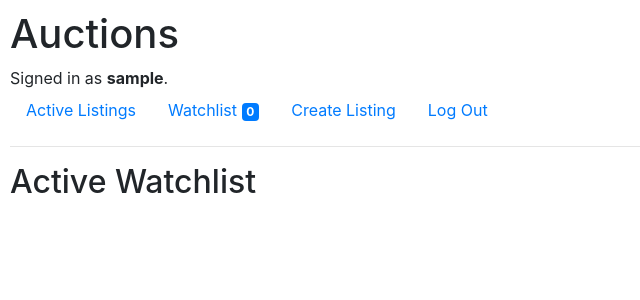
After one commit to rvino-123/commerce, a Django app: page /auctions/watchlist in a window 1280 px wide. The commit adds this page. Shown: the top 300 px of the page, without its empty margins (0-640 px from the left). Run offline with Django 3.2, Linux system fonts and the light colour scheme; the visitor is signed in with stand-in values (Sample User, id 1); data that the repository does not hold is empty; some libraries are stand-ins or nearby versions.

Commit message:
Added Watchlist Functionality

```diff
--- a/auctions/models.py
+++ b/auctions/models.py
@@ -3,7 +3,8 @@ from django.db import models
 
 
 class User(AbstractUser):
-    pass
+    def get_watchlist_count(self):
+        return len(self.listings.all())
 
 
 class Category(models.Model):
@@ -15,9 +16,10 @@ class Listing(models.Model):
     description = models.TextField()
     category = models.ForeignKey(Category, on_delete=models.CASCADE)
     starting_bid = models.FloatField()
-    user_id = models.ForeignKey(User, on_delete=models.CASCADE)
+    owner = models.ForeignKey(User, on_delete=models.CASCADE)
     active = models.BooleanField(default=True)
     image = models.ImageField()
+    watchers = models.ManyToManyField(User, related_name="listings")
 
     def get_highest_bid(self):
        if len(self.bid_set.all()) > 0:
--- a/auctions/templates/auctions/layout.html
+++ b/auctions/templates/auctions/layout.html
@@ -21,11 +21,14 @@
                 <a class="nav-link" href="{% url 'index' %}">Active Listings</a>
             </li>
             {% if user.is_authenticated %}
+            <li>
+                <a class="nav-link" href="{% url 'watchlist' %}">Watchlist <span class="badge badge-primary">{{ user.get_watchlist_count }}</span></a>
+            </li>
+            <li class="nav-item">
+                <a class="nav-link" href="{% url 'create'%}">Create Listing</a>
+            </li>
                 <li class="nav-item">
                     <a class="nav-link" href="{% url 'logout' %}">Log Out</a>
-                </li>
-                <li class="nav-item">
-                    <a class="nav-link" href="{% url 'create'%}">Create Listing</a>
                 </li>
             {% else %}
                 <li class="nav-item">
--- /dev/null
+++ b/auctions/templates/auctions/watchlist.html
@@ -0,0 +1,13 @@
+{% extends "auctions/layout.html" %}
+
+{% block body %}
+<h2>Active Watchlist</h2>
+
+<ul>
+  {% for listing in listings %}
+  <a href="{% url 'detail' listing.id%}">
+    <li>{{listing.title}}</li>
+  </a>
+  {% endfor %}
+</ul>
+{% endblock %}
--- a/auctions/urls.py
+++ b/auctions/urls.py
@@ -4,9 +4,11 @@ from . import views
 
 urlpatterns = [
     path("", views.index, name="index"),
+    path("auctions/watchlist", views.watchlist, name="watchlist"),
     path("auctions/<int:id>", views.listing_detail, name="detail"),
     path("auctions/<int:id>/comments", views.insert_comment, name="insert_comment"),
     path("auctions/<int:id>/bids", views.create_bid, name="create_bid"),
+    path("auctions/<int:id>/watchlist", views.add_remove_watchlist, name="add_remove_watchlist"),
     path("auctions/create", views.create, name="create"),
     path("login", views.login_view, name="login"),
     path("logout", views.logout_view, name="logout"),
--- a/auctions/views.py
+++ b/auctions/views.py
@@ -15,6 +15,32 @@ def index(request):
     })
 
 
+# GET auctions/watchlist (login protected)
+def watchlist(request):
+    listings = request.user.listings.all()
+    watching = len(listings)
+    return render(request, "auctions/watchlist.html", {
+        "listings": listings,
+        "watching": watching
+    })
+
+
+# POST auctions/<listing_id>/watchlist
+# not happy with this view but may need javascript to help
+@login_required
+def add_remove_watchlist(request, id):
+    user = request.user
+    listing = Listing.objects.get(id=id)
+    watching = True if listing in user.listings.all() else False
+    if watching:
+        user.listings.remove(listing)
+    else:
+        user.listings.add(listing)
+    user.save()
+    return redirect(reverse('detail', args=[id]))
+    # return redirect(request.META['HTTP_REFERER'])
+
+
 def listing_detail(request, id):
     listing = Listing.objects.filter(id=id)[0]
     if not listing:
@@ -22,13 +48,18 @@ def listing_detail(request, id):
 
     highest_bid = listing.get_highest_bid()
     comments = listing.comment_set.all()
-
+    if request.user.id:
+        watching = True if listing in request.user.listings.all() else False
+    else:
+        watching = False
 
     return render(request, "auctions/detail.html", {
         "listing": listing,
         "comments": comments,
-        "highest_bid": highest_bid
+        "highest_bid": highest_bid,
+        "watching": watching
     })
+
 
 @login_required
 def create(request):
```
Also changed, not shown: auctions/templates/auctions/detail.html (+14 -0 lines), auctions/migrations/0002_rename_user_id_listing_owner_listing_watchers.py (added).
